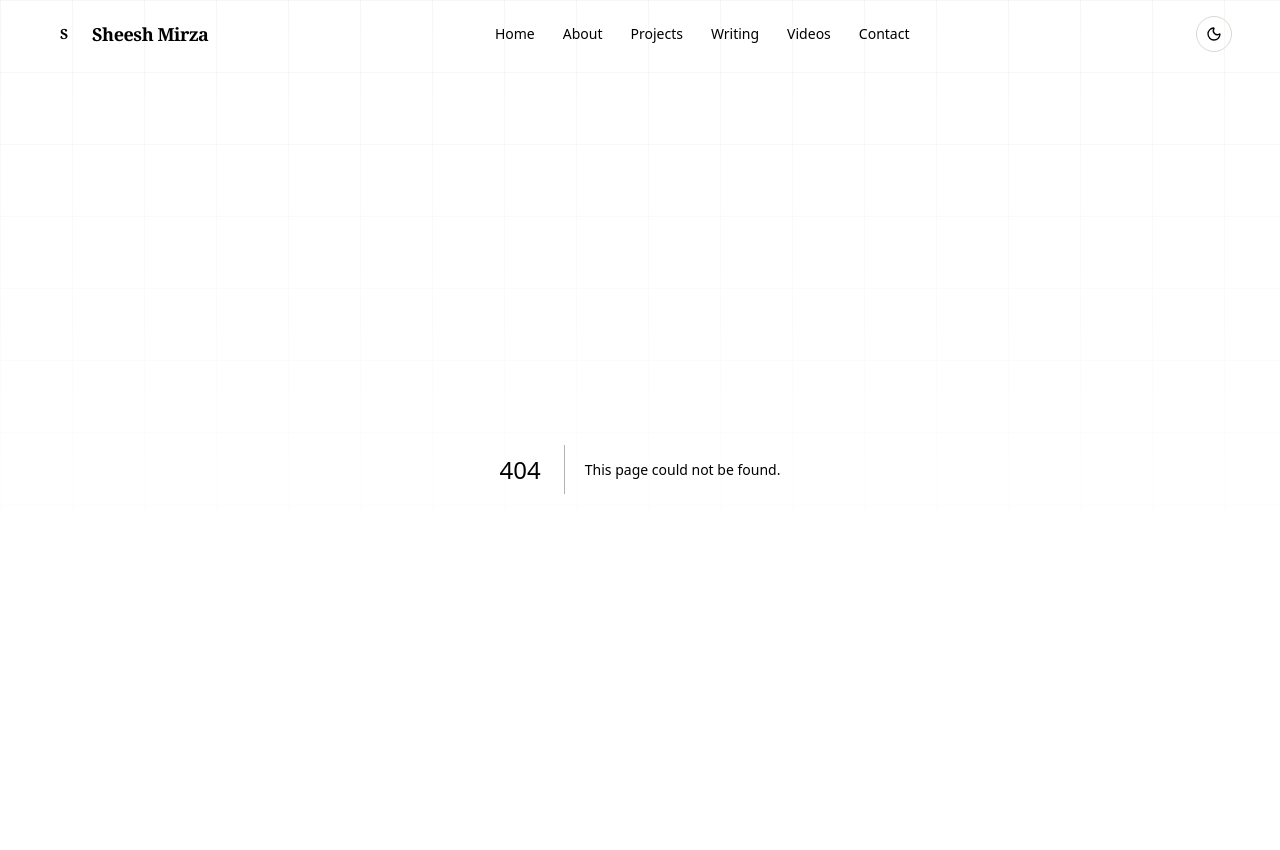
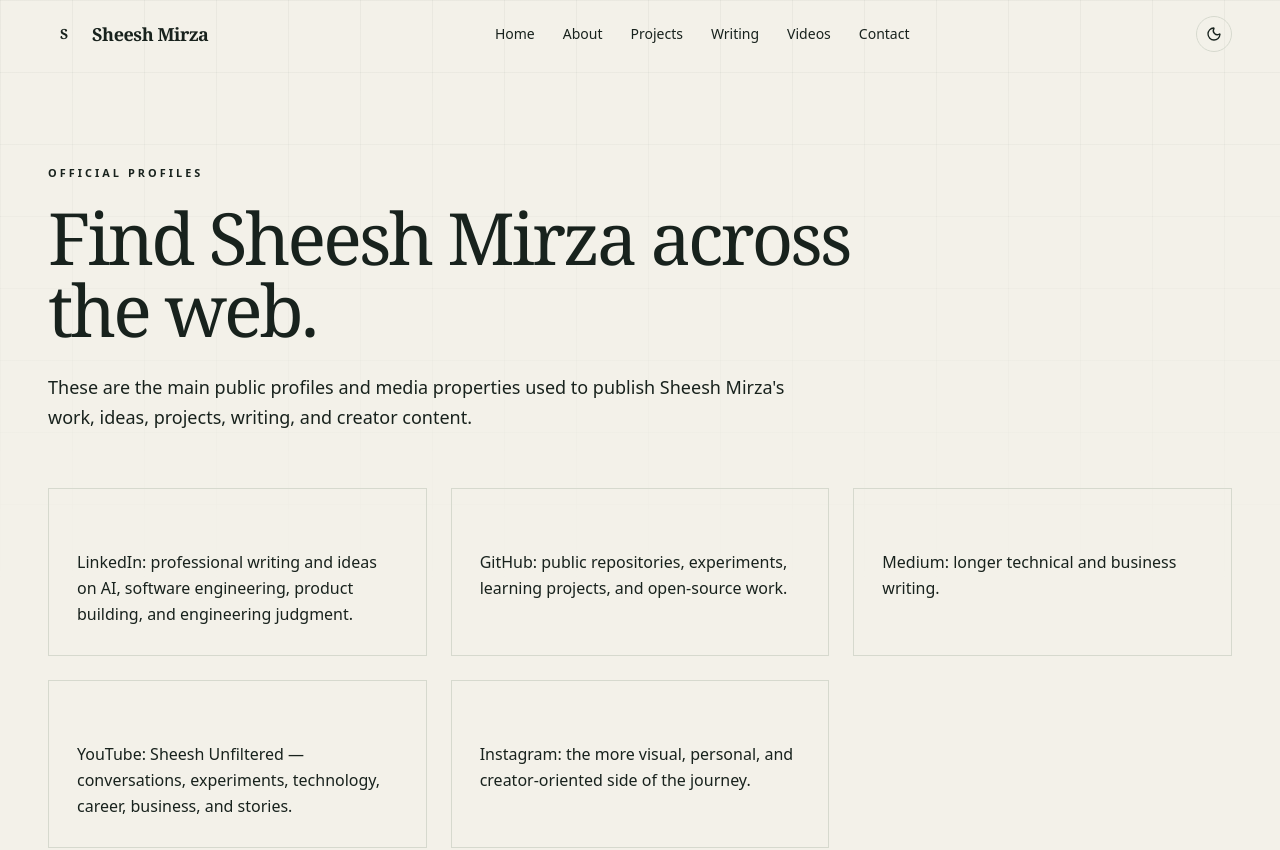
Before and after one commit to sheeshmirza/sheeshmirza-website, a Next.js app: page /media in a window 1280 px wide. Before the commit this address had no page. Shown: the top 850 px of the page. Built offline with nearby package versions, Linux system fonts and the light colour scheme.

Commit message:
Build branded topic page: src/app/media/page.tsx

```diff
--- /dev/null
+++ b/src/app/media/page.tsx
@@ -0,0 +1,32 @@
+import type { Metadata } from "next";
+import { TopicPage } from "@/components/sections/TopicPage";
+
+export const metadata: Metadata = {
+  title: "Media & Profiles — Sheesh Mirza",
+  description:
+    "Official links and profiles for Sheesh Mirza across LinkedIn, GitHub, Medium, Instagram, and YouTube.",
+  alternates: { canonical: "/media" },
+};
+
+export default function MediaPage() {
+  return (
+    <TopicPage
+      eyebrow="Official Profiles"
+      title="Find Sheesh Mirza across the web."
+      description="These are the main public profiles and media properties used to publish Sheesh Mirza's work, ideas, projects, writing, and creator content."
+      points={[
+        "LinkedIn: professional writing and ideas on AI, software engineering, product building, and engineering judgment.",
+        "GitHub: public repositories, experiments, learning projects, and open-source work.",
+        "Medium: longer technical and business writing.",
+        "YouTube: Sheesh Unfiltered — conversations, experiments, technology, career, business, and stories.",
+        "Instagram: the more visual, personal, and creator-oriented side of the journey."
+      ]}
+      related={[
+        { label: "LinkedIn", href: "https://www.linkedin.com/in/sheeshmirza" },
+        { label: "GitHub", href: "https://github.com/sheeshmirza" },
+        { label: "Medium", href: "https://sheeshmirza.medium.com" },
+        { label: "YouTube", href: "https://www.youtube.com/@Sheesh.Unfiltered" },
+      ]}
+    />
+  );
+}
```
